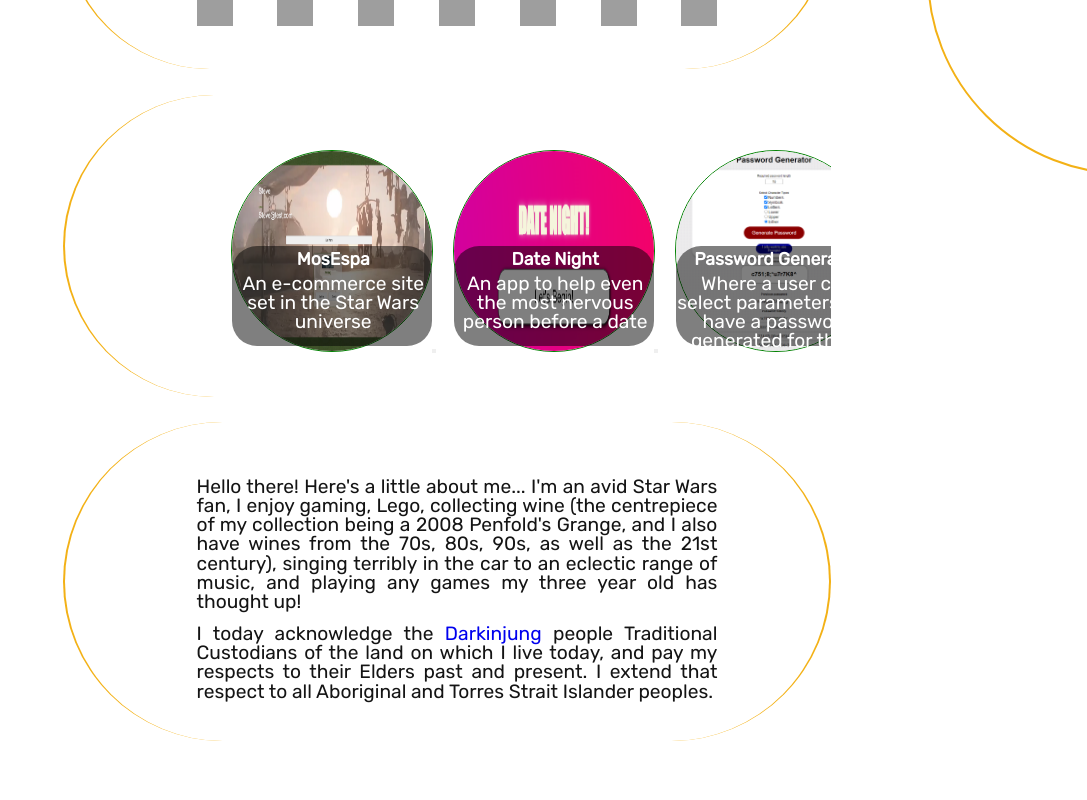
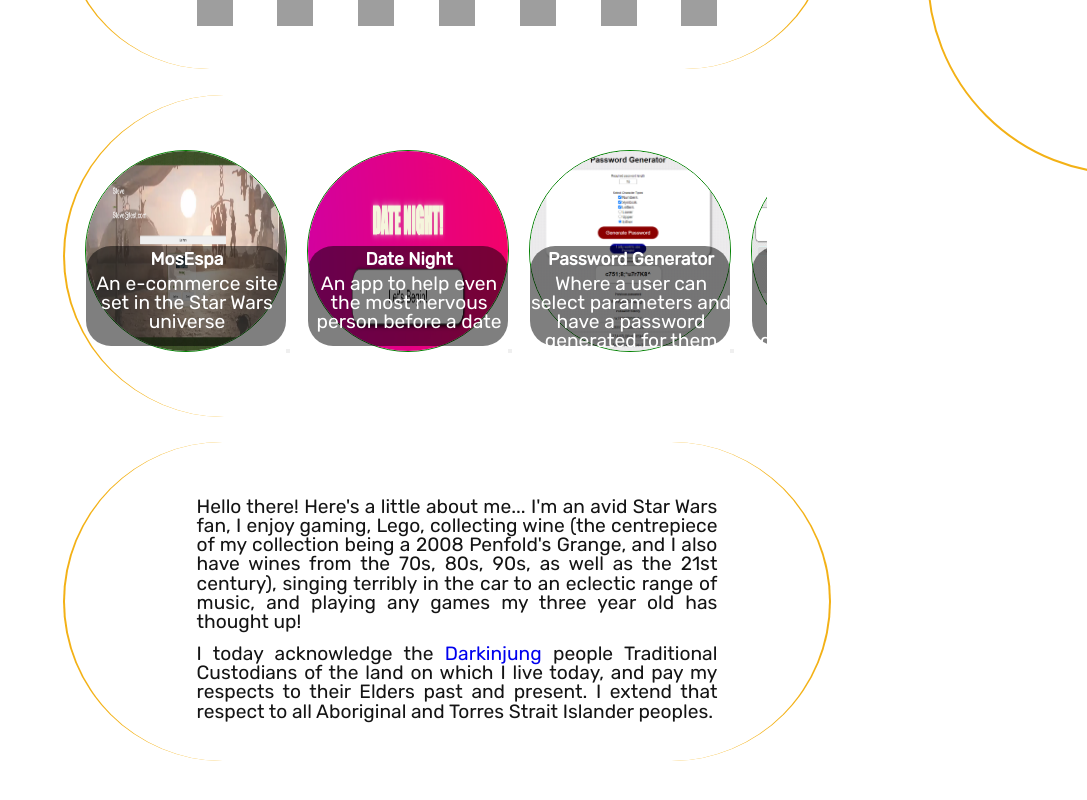
Before and after one commit to NBS5000/steveBarryPortfolio, a React (Create React App) app: page / in a window 1280 px wide. Shown: the part 879-1679 px from the top of the page, without its empty margins (193-1280 px from the left). Built offline with nearby package versions, Linux system fonts and the light colour scheme; grey boxes are pictures that could not be loaded.

Commit message:
adjusting scroll css

```diff
--- a/package.json
+++ b/package.json
@@ -21,7 +21,8 @@
     "eject": "react-scripts eject",
     "predeploy": "npm run build",
     "deploy": "gh-pages -d build",
-    "letsgo": "npm run build && npm run deploy"
+    "letsgo": "npm run build && npm run deploy",
+    "demon": "nodemon server.js"
   },
   "eslintConfig": {
     "extends": [
--- a/src/App.js
+++ b/src/App.js
@@ -22,7 +22,7 @@ function App() {
         <Personal />
 
       </div>
-      <Modals />
+      {/* <Modals /> */}
       <Buffer />
       <Footer />
     </div>
--- a/src/assets/css/index.css
+++ b/src/assets/css/index.css
@@ -42,12 +42,6 @@ body {
 /****************************
 main content: about, skills, code
 ****************************/
-
-/* code {
-  font-family: source-code-pro, Menlo, Monaco, Consolas, 'Courier New',
-    monospace;
-} */
-
 
 #about, #code, #skills, #personal{
   position: relative;
--- a/src/assets/css/scroll.css
+++ b/src/assets/css/scroll.css
@@ -23,8 +23,8 @@
     flex-wrap: nowrap;
     overflow-x: auto;
     white-space: nowrap;
-    height: 220px;
-    margin: 0 auto;
+    height: 240px;
+    /* margin: 0 auto; */
 }
 
 
```
Also changed, not shown: src/components/code.js (indentation only).
